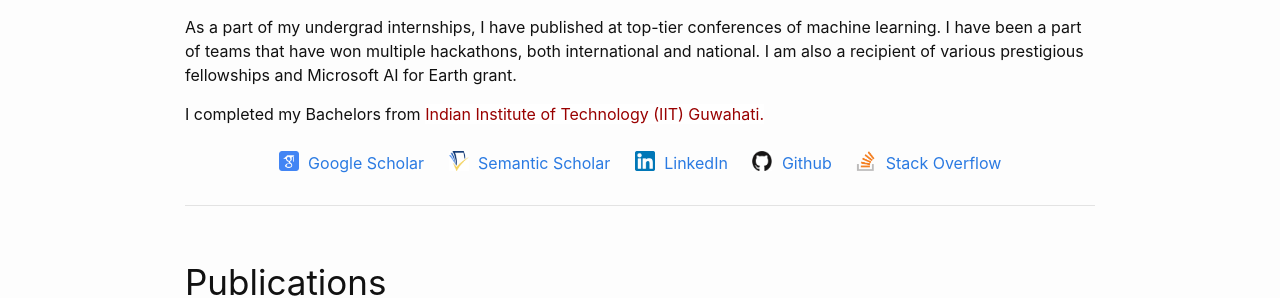
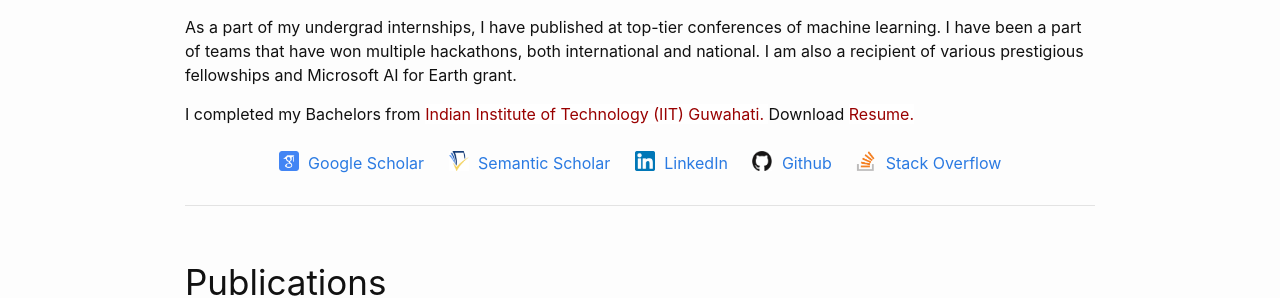
Before and after one commit to ekagra-ranjan/ekagra-ranjan.github.io, a Jekyll site: the page built from index.markdown, in a window 1280 px wide and 900 px high. Shown: the part 252-550 px from the top of the window. Built offline with Jekyll 4.4.1, drawn with Linux system fonts in a browser that asks for light colours; nearby versions of some CDN libraries.

Commit message:
Update with Resume

```diff
--- a/index.markdown
+++ b/index.markdown
@@ -8,7 +8,7 @@ I am interested in Machine Learning, especially in the field of Deep Learning. I
 
 As a part of my undergrad internships, I have published at top-tier conferences of machine learning. I have been a part of teams that have won multiple hackathons, both international and national. I am also a recipient of various prestigious fellowships and Microsoft AI for Earth grant.
 
-I completed my Bachelors from <a href="https://www.iitg.ac.in/"><span class="highlight"> Indian Institute of Technology (IIT) Guwahati. </span></a>
+I completed my Bachelors from <a href="https://www.iitg.ac.in/"><span class="highlight"> Indian Institute of Technology (IIT) Guwahati. </span></a> Download <a href="https://drive.google.com/file/d/1HSDI4UDIxaVdJWPgYLgBoui_no298DgO/view?usp=sharing"><span class="highlight"> Resume. </span></a>
 
 {%- include component/social.html -%}
 
```
